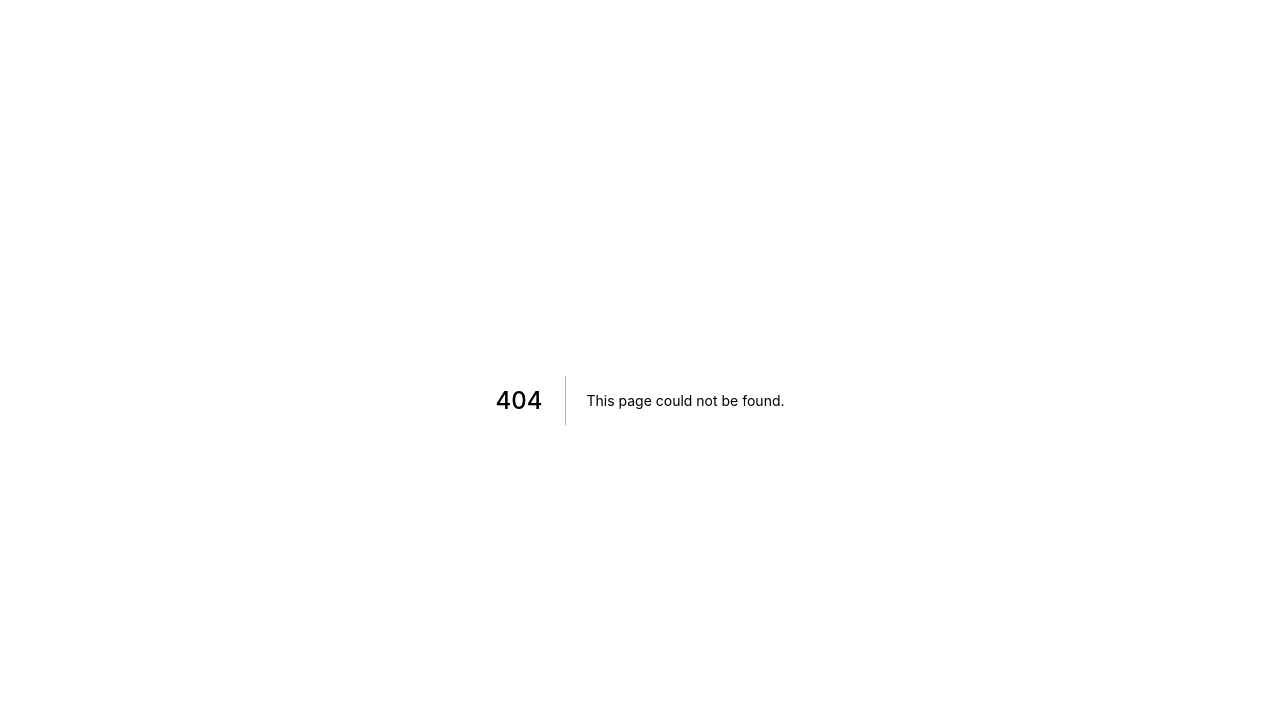
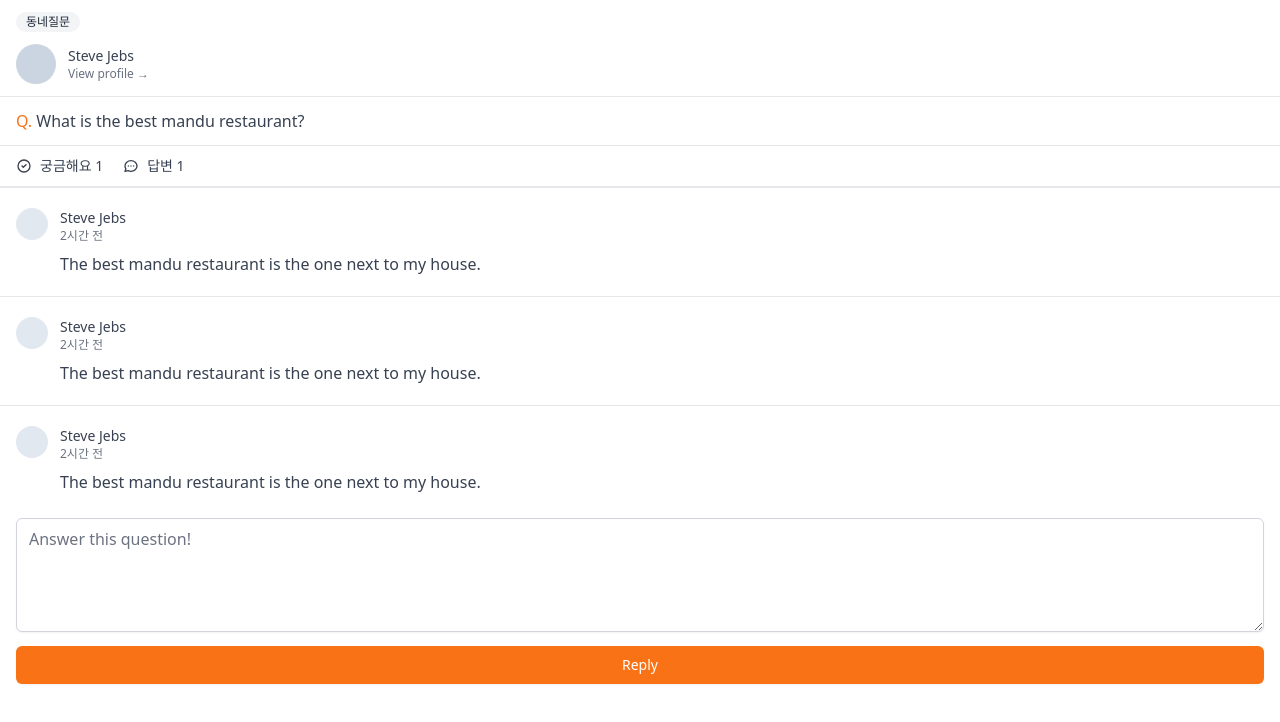
Before and after one commit to MinKi1506/Carrot-Market, a Next.js app in the folder minki-carrot-market/: page /community/1 in a window 1280 px wide. Before the commit this address had no page. Shown: the top 722 px of the page. Built offline with nearby package versions, Linux system fonts and the light colour scheme.

Commit message:
<Community Detail> UI
커뮤니티 게시글 상세 페이지 레이아웃 구현

```diff
--- /dev/null
+++ b/minki-carrot-market/pages/community/[id].tsx
@@ -0,0 +1,96 @@
+import type { NextPage } from "next";
+
+const CommunityPostDetail: NextPage = () => {
+  return (
+    <div>
+      <span className="inline-flex my-3 ml-4 items-center px-2.5 py-0.5 rounded-full text-xs font-medium bg-gray-100 text-gray-800">
+        동네질문
+      </span>
+      <div className="flex mb-3 px-4 cursor-pointer pb-3  border-b items-center space-x-3">
+        <div className="w-10 h-10 rounded-full bg-slate-300" />
+        <div>
+          <p className="text-sm font-medium text-gray-700">Steve Jebs</p>
+          <p className="text-xs font-medium text-gray-500">
+            View profile &rarr;
+          </p>
+        </div>
+      </div>
+      <div>
+        <div className="mt-2 px-4 text-gray-700">
+          <span className="text-orange-500 font-medium">Q.</span> What is the
+          best mandu restaurant?
+        </div>
+        <div className="flex px-4 space-x-5 mt-3 text-gray-700 py-2.5 border-t border-b-[2px]  w-full">
+          <span className="flex space-x-2 items-center text-sm">
+            <svg
+              className="w-4 h-4"
+              fill="none"
+              stroke="currentColor"
+              viewBox="0 0 24 24"
+              xmlns="http://www.w3.org/2000/svg"
+            >
+              <path
+                strokeLinecap="round"
+                strokeLinejoin="round"
+                strokeWidth="2"
+                d="M9 12l2 2 4-4m6 2a9 9 0 11-18 0 9 9 0 0118 0z"
+              ></path>
+            </svg>
+            <span>궁금해요 1</span>
+          </span>
+          <span className="flex space-x-2 items-center text-sm">
+            <svg
+              className="w-4 h-4"
+              fill="none"
+              stroke="currentColor"
+              viewBox="0 0 24 24"
+              xmlns="http://www.w3.org/2000/svg"
+            >
+              <path
+                strokeLinecap="round"
+                strokeLinejoin="round"
+                strokeWidth="2"
+                d="M8 12h.01M12 12h.01M16 12h.01M21 12c0 4.418-4.03 8-9 8a9.863 9.863 0 01-4.255-.949L3 20l1.395-3.72C3.512 15.042 3 13.574 3 12c0-4.418 4.03-8 9-8s9 3.582 9 8z"
+              ></path>
+            </svg>
+            <span>답변 1</span>
+          </span>
+        </div>
+      </div>
+      <div className="grid">
+        {[1, 2, 3].map((i) => (
+          <div
+            key={i}
+            className="px-4 py-5 space-y-5 border-b-[1px] last:border-none"
+          >
+            <div className="flex items-start space-x-3">
+              <div className="w-8 h-8 bg-slate-200 rounded-full" />
+              <div>
+                <span className="text-sm block font-medium text-gray-700">
+                  Steve Jebs
+                </span>
+                <span className="text-xs text-gray-500 block ">2시간 전</span>
+                <p className="text-gray-700 mt-2">
+                  The best mandu restaurant is the one next to my house.
+                </p>
+              </div>
+            </div>
+          </div>
+        ))}
+      </div>
+
+      <div className="px-4">
+        <textarea
+          className="mt-1 shadow-sm w-full focus:ring-orange-500 rounded-md border-gray-300 focus:border-orange-500 "
+          rows={4}
+          placeholder="Answer this question!"
+        />
+        <button className="mt-2 w-full bg-orange-500 hover:bg-orange-600 text-white py-2 px-4 border border-transparent rounded-md shadow-sm text-sm font-medium focus:ring-2 focus:ring-offset-2 focus:ring-orange-500 focus:outline-none ">
+          Reply
+        </button>
+      </div>
+    </div>
+  );
+};
+
+export default CommunityPostDetail;
```
